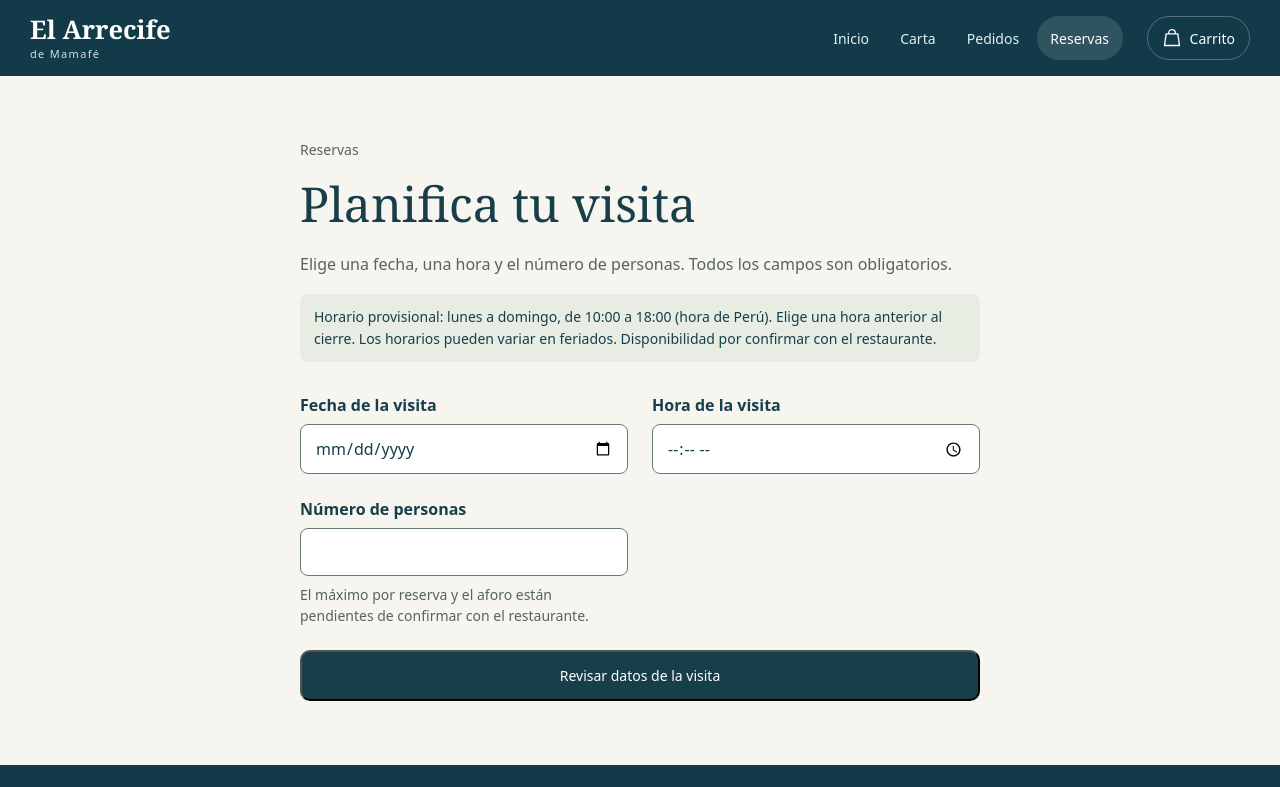
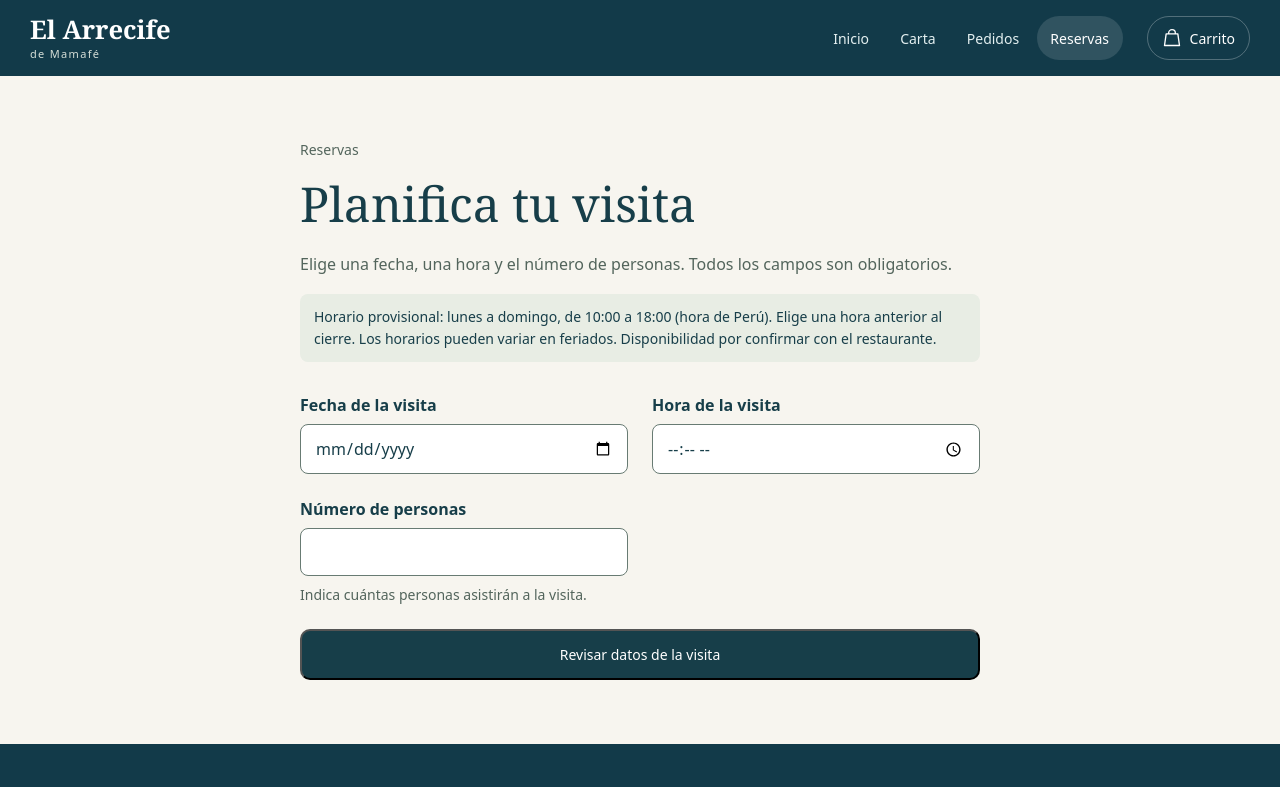
Before and after one commit to StephanoDang/-pagina-web-el-arrecife, a React (Vite) app: page /reservas in a window 1280 px wide. Shown: the top 787 px of the page. Built offline with nearby package versions, Linux system fonts and the light colour scheme.

Commit message:
feat: enforce ten-person reservation limit and record capacity policy.

```diff
--- a/src/data/reservationValidation.ts
+++ b/src/data/reservationValidation.ts
@@ -6,9 +6,11 @@ export const reservationHours = {
   lastStart: '17:59', // Precisión de minutos; no iniciar una visita al cierre.
 } as const
 
-// Pendiente de confirmar con el restaurante; no equivale al aforo disponible.
-export const reservationPartyPolicy: { maxPerReservation: number | null } = {
-  maxPerReservation: null,
+// Valores provisionales autorizados el 27/10; confirmar alcance por sede.
+// El aforo de referencia no equivale a plazas disponibles en tiempo real.
+export const reservationPartyPolicy: { maxPerReservation: number | null; capacity: number } = {
+  maxPerReservation: 10,
+  capacity: 120,
 }
 
 export function validateReservationPeople(
--- a/src/pages/ReservationPage.tsx
+++ b/src/pages/ReservationPage.tsx
@@ -82,16 +82,14 @@ export default function ReservationPage() {
                 validate: (value) => validateReservationPeople(value),
               })} />
             <p className="reservation-help" id="reservation-people-help">
-              {reservationPartyPolicy.maxPerReservation === null
-                ? 'El máximo por reserva y el aforo están pendientes de confirmar con el restaurante.'
-                : `Máximo ${reservationPartyPolicy.maxPerReservation} personas por reserva. Disponibilidad por confirmar.`}
+              Indica cuántas personas asistirán a la visita.
             </p>
             {errors.people && <p className="reservation-error" id="reservation-people-error" role="alert">{errors.people.message}</p>}
           </div>
         </div>
         <button type="submit" className="site-primary-link reservation-submit">Revisar datos de la visita</button>
         <p className="reservation-status" role="status">
-          {reviewed ? `Datos revisados para ${Number(getValues('people'))} ${Number(getValues('people')) === 1 ? 'persona' : 'personas'}. La reserva todavía no se ha enviado ni confirmado. El aforo y la disponibilidad deben confirmarse con el restaurante.` : ''}
+          {reviewed ? `Datos revisados para ${Number(getValues('people'))} ${Number(getValues('people')) === 1 ? 'persona' : 'personas'}. La reserva todavía no se ha enviado ni confirmado.` : ''}
         </p>
       </form>
     </section>
```
Also changed, not shown: 8 other files (tests, documents, lock files or other folders).
